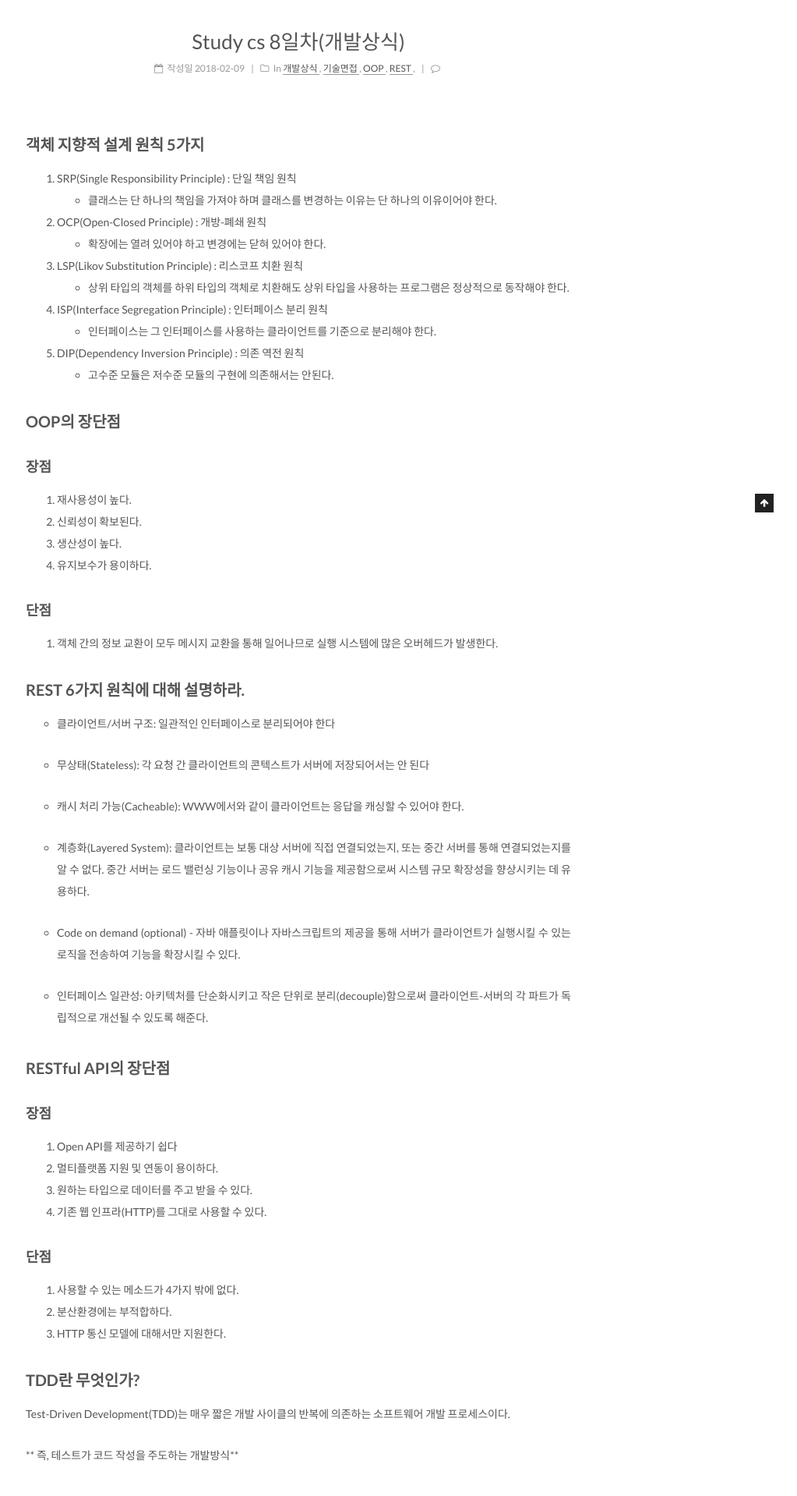
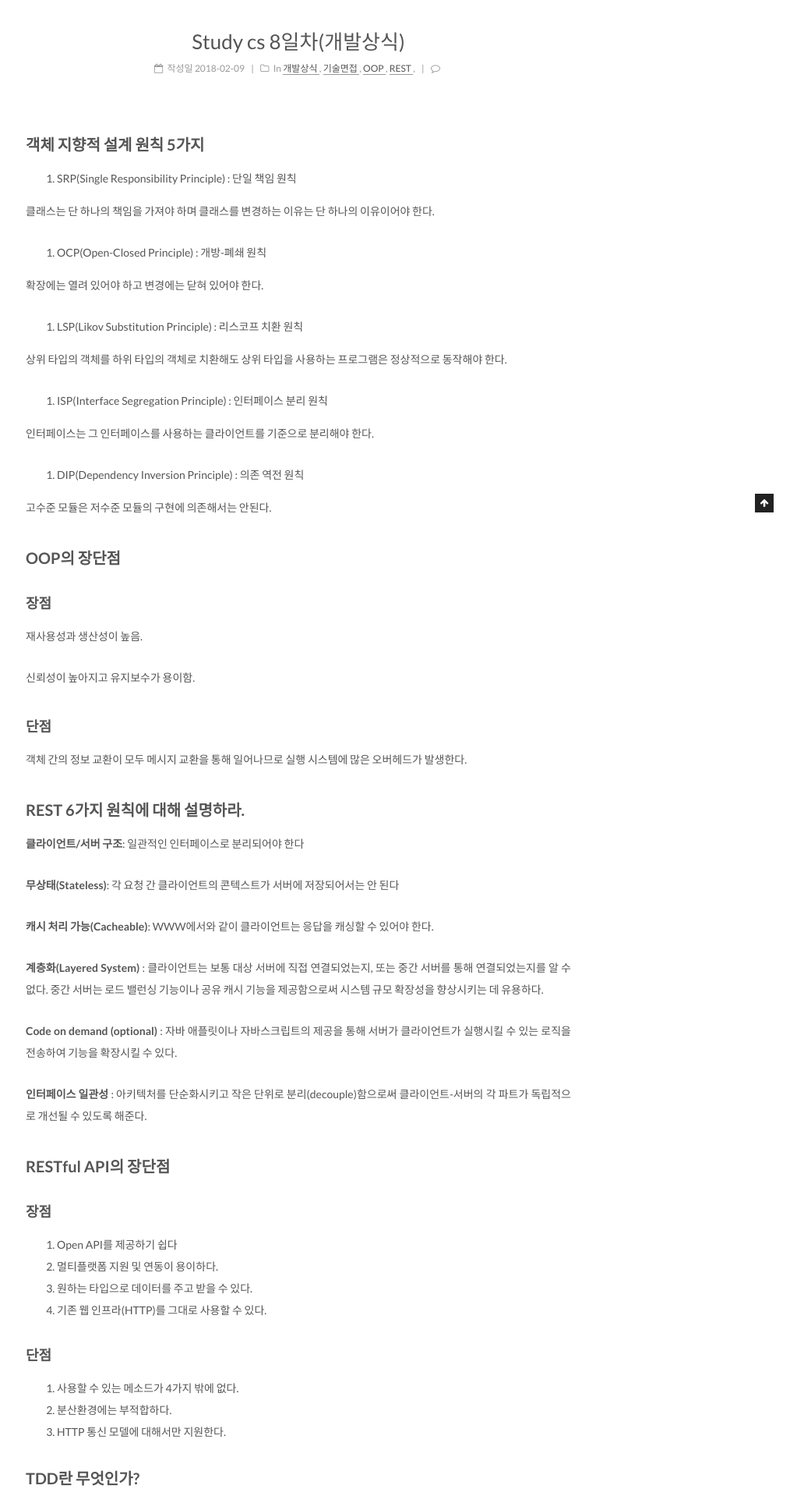
Before and after one commit to quarl894/quarl894.github.io, a Jekyll site: the page built from _posts/2018-02-10-Study CS 8일차(개발상식).md, in a window 1280 px wide. Shown: the part 343-2261 px from the top of the page at 78% size, without its empty margins (257-1280 px from the left). Built offline with Jekyll 4.4.1, drawn with Linux system fonts in a browser that asks for light colours; comment, search, counter and statistics services are not loaded; some of the changed text lies outside the part shown.

Commit message:
Study CS 8일차(개발상식)

```diff
--- a/_posts/2018-02-10-Study CS 8일차(개발상식).md
+++ b/_posts/2018-02-10-Study CS 8일차(개발상식).md
@@ -9,46 +9,50 @@ tag: 개발상식
 ## 객체 지향적 설계 원칙 5가지
 
 1. SRP(Single Responsibility Principle) : 단일 책임 원칙
-- 클래스는 단 하나의 책임을 가져야 하며 클래스를 변경하는 이유는 단 하나의 이유이어야 한다.
+
+클래스는 단 하나의 책임을 가져야 하며 클래스를 변경하는 이유는 단 하나의 이유이어야 한다.
 
 2. OCP(Open-Closed Principle) : 개방-폐쇄 원칙
-- 확장에는 열려 있어야 하고 변경에는 닫혀 있어야 한다.
+
+확장에는 열려 있어야 하고 변경에는 닫혀 있어야 한다.
 
 3. LSP(Likov Substitution Principle) : 리스코프 치환 원칙
-- 상위 타입의 객체를 하위 타입의 객체로 치환해도 상위 타입을 사용하는 프로그램은 정상적으로 동작해야 한다.
+
+상위 타입의 객체를 하위 타입의 객체로 치환해도 상위 타입을 사용하는 프로그램은 정상적으로 동작해야 한다.
 
 4. ISP(Interface Segregation Principle) : 인터페이스 분리 원칙
-- 인터페이스는 그 인터페이스를 사용하는 클라이언트를 기준으로 분리해야 한다.
+
+인터페이스는 그 인터페이스를 사용하는 클라이언트를 기준으로 분리해야 한다.
 
 5. DIP(Dependency Inversion Principle) : 의존 역전 원칙
-- 고수준 모듈은 저수준 모듈의 구현에 의존해서는 안된다.
+
+고수준 모듈은 저수준 모듈의 구현에 의존해서는 안된다.
 
 ## OOP의 장단점
 
 ### 장점
 
-1. 재사용성이 높다.
-2. 신뢰성이 확보된다.
-3. 생산성이 높다.
-4. 유지보수가 용이하다.
+재사용성과 생산성이 높음.
+
+신뢰성이 높아지고 유지보수가 용이함.
 
 ### 단점
 
-1. 객체 간의 정보 교환이 모두 메시지 교환을 통해 일어나므로 실행 시스템에 많은 오버헤드가 발생한다.
+객체 간의 정보 교환이 모두 메시지 교환을 통해 일어나므로 실행 시스템에 많은 오버헤드가 발생한다.
 
 ## REST 6가지 원칙에 대해 설명하라.
 
-- 클라이언트/서버 구조: 일관적인 인터페이스로 분리되어야 한다
+**클라이언트/서버 구조**: 일관적인 인터페이스로 분리되어야 한다
 
-- 무상태(Stateless): 각 요청 간 클라이언트의 콘텍스트가 서버에 저장되어서는 안 된다
+**무상태(Stateless)**: 각 요청 간 클라이언트의 콘텍스트가 서버에 저장되어서는 안 된다
 
-- 캐시 처리 가능(Cacheable): WWW에서와 같이 클라이언트는 응답을 캐싱할 수 있어야 한다.
+**캐시 처리 가능(Cacheable)**: WWW에서와 같이 클라이언트는 응답을 캐싱할 수 있어야 한다.
 
-- 계층화(Layered System): 클라이언트는 보통 대상 서버에 직접 연결되었는지, 또는 중간 서버를 통해 연결되었는지를 알 수 없다. 중간 서버는 로드 밸런싱 기능이나 공유 캐시 기능을 제공함으로써 시스템 규모 확장성을 향상시키는 데 유용하다.
+**계층화(Layered System)** : 클라이언트는 보통 대상 서버에 직접 연결되었는지, 또는 중간 서버를 통해 연결되었는지를 알 수 없다. 중간 서버는 로드 밸런싱 기능이나 공유 캐시 기능을 제공함으로써 시스템 규모 확장성을 향상시키는 데 유용하다.
 
-- Code on demand (optional) - 자바 애플릿이나 자바스크립트의 제공을 통해 서버가 클라이언트가 실행시킬 수 있는 로직을 전송하여 기능을 확장시킬 수 있다.
+**Code on demand (optional)** : 자바 애플릿이나 자바스크립트의 제공을 통해 서버가 클라이언트가 실행시킬 수 있는 로직을 전송하여 기능을 확장시킬 수 있다.
 
-- 인터페이스 일관성: 아키텍처를 단순화시키고 작은 단위로 분리(decouple)함으로써 클라이언트-서버의 각 파트가 독립적으로 개선될 수 있도록 해준다.
+**인터페이스 일관성** : 아키텍처를 단순화시키고 작은 단위로 분리(decouple)함으로써 클라이언트-서버의 각 파트가 독립적으로 개선될 수 있도록 해준다.
 
 ## RESTful API의 장단점
 
@@ -69,7 +73,7 @@ tag: 개발상식
 
 Test-Driven Development(TDD)는 매우 짧은 개발 사이클의 반복에 의존하는 소프트웨어 개발 프로세스이다.
 
-** 즉, 테스트가 코드 작성을 주도하는 개발방식**
+**즉, 테스트가 코드 작성을 주도하는 개발방식**
 
 ## 1급 객체란 무엇인가?
 
@@ -112,6 +116,6 @@ mutable 객체는 해당 객체의 값이 변경될 경우 값을 변경한다.
 
 컨트롤러로부터 받은 모델의 결과값을 갖고 사용자에게 출력할 화면 만드는 일
 
-![MVC패턴](quarl894.github.io/assets/posts/20180210/mvc.png)
+![MVC패턴](https://quarl894.github.io/assets/posts/20180210/mvc.png)
 
 [jekyll-gh]:   https://github.com/quarl894
```
